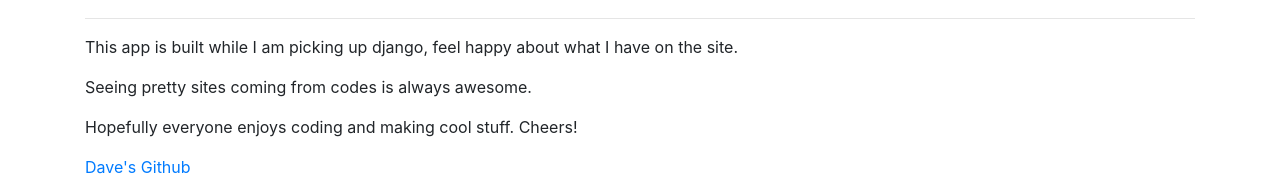
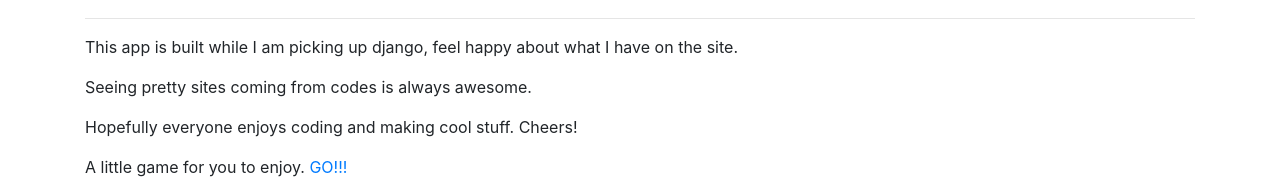
Before and after one commit to juzen2003/BlogPost, a Django app: template davetestblog/sitepages/templates/sitepages/about.html in a window 1280 px wide. Shown: the part 644-839 px from the top of the page. Before the commit the page ends 818 px from the top, so only its background shows below. Run offline with Django 3.2, Linux system fonts and the light colour scheme; the template is opened without the code that fills it, so the values that code supplies are empty; some libraries are stand-ins or nearby versions.

Commit message:
Update sitepages & clean up

```diff
--- a/davetestblog/posts/templates/posts/home.html
+++ b/davetestblog/posts/templates/posts/home.html
@@ -23,7 +23,6 @@
               <a class="nav-item nav-link" href="{% url 'about' %}">About</a>
               <a class="nav-item nav-link" href="https://github.com/juzen2003">Github</a>
               <a class="nav-item nav-link" href="http://easynote.herokuapp.com/#/">Site</a>
-              <a class="nav-item nav-link" href="https://juzen2003.github.io/">Surprise</a>
             </div>
           </div>
         </div>
--- a/davetestblog/posts/templates/posts/posts_detail.html
+++ b/davetestblog/posts/templates/posts/posts_detail.html
@@ -23,7 +23,6 @@
               <a class="nav-item nav-link" href="{% url 'about' %}">About</a>
               <a class="nav-item nav-link" href="https://github.com/juzen2003">Github</a>
               <a class="nav-item nav-link" href="http://easynote.herokuapp.com/#/">Site</a>
-              <a class="nav-item nav-link" href="https://juzen2003.github.io/">Surprise</a>
             </div>
           </div>
         </div>
--- a/davetestblog/sitepages/templates/sitepages/about.html
+++ b/davetestblog/sitepages/templates/sitepages/about.html
@@ -30,7 +30,7 @@
       <p>This app is built while I am picking up django, feel happy about what I have on the site.</p>
       <p>Seeing pretty sites coming from codes is always awesome.</p>
       <p>Hopefully everyone enjoys coding and making cool stuff. Cheers!</p>
-      <a href="https://github.com/juzen2003">Dave's Github</a>
+      <p>A little game for you to enjoy. <a href="https://juzen2003.github.io/">GO!!!</a></p>
     </div>
 
     <!-- Optional JavaScript -->
```
